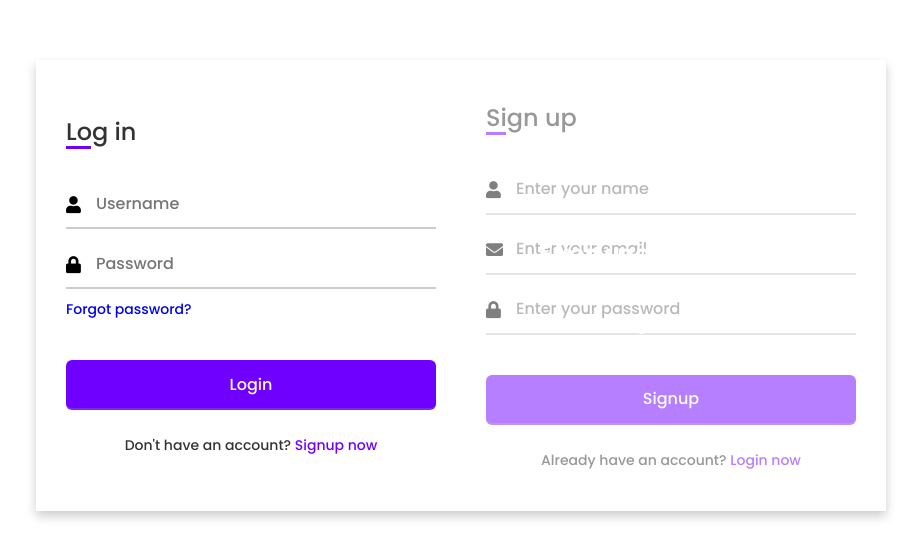
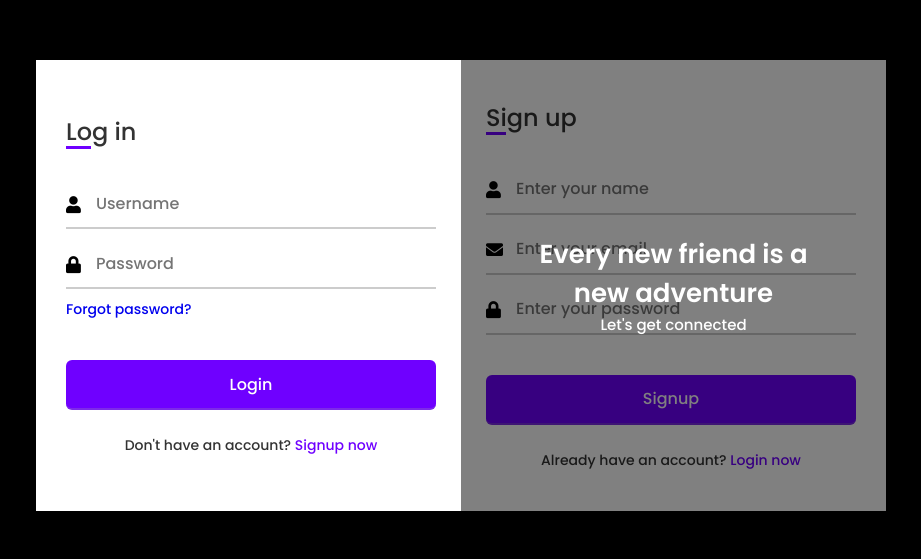
Before and after one commit to danzzcoding/login-and-signup, a website: page views/index.html in a window 1280 px wide. Shown: the part 115-674 px from the top of the page, without its empty margins (179-1100 px from the left). Drawn offline with Linux system fonts and the light colour scheme; files that its build step writes are made by us from their sources.

Commit message:
Update style.css

```diff
--- a/public/style.css
+++ b/public/style.css
@@ -11,7 +11,7 @@ body{
   display: flex;
   align-items: center;
   justify-content: center;
-  background: #FFFFFF;
+  background: #000000;
   padding: 0px;
 }
 .container{
@@ -55,7 +55,7 @@ body{
   position: absolute;
   height: 100%;
   width: 100%;
-  background: #FFFFFF;
+  background: #000000;
   opacity: 0.5;
   z-index: 12;
 }
@@ -179,7 +179,7 @@ body{
   transition: all 0.4s ease;
 }
 .forms .form-content .button input:hover{
-  background: #FFFFFF;
+  background: #000000;
 }
 .forms .form-content label{
   color: #6F00FF;
```
